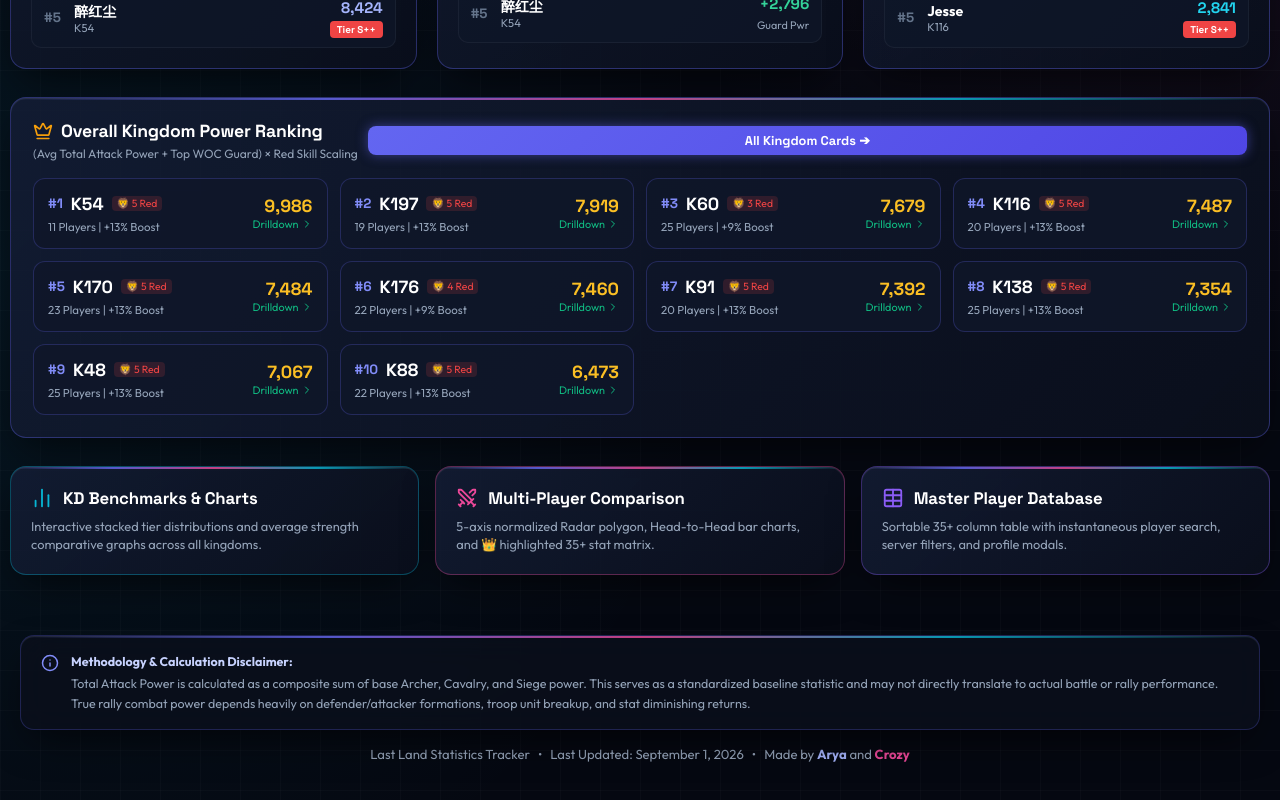
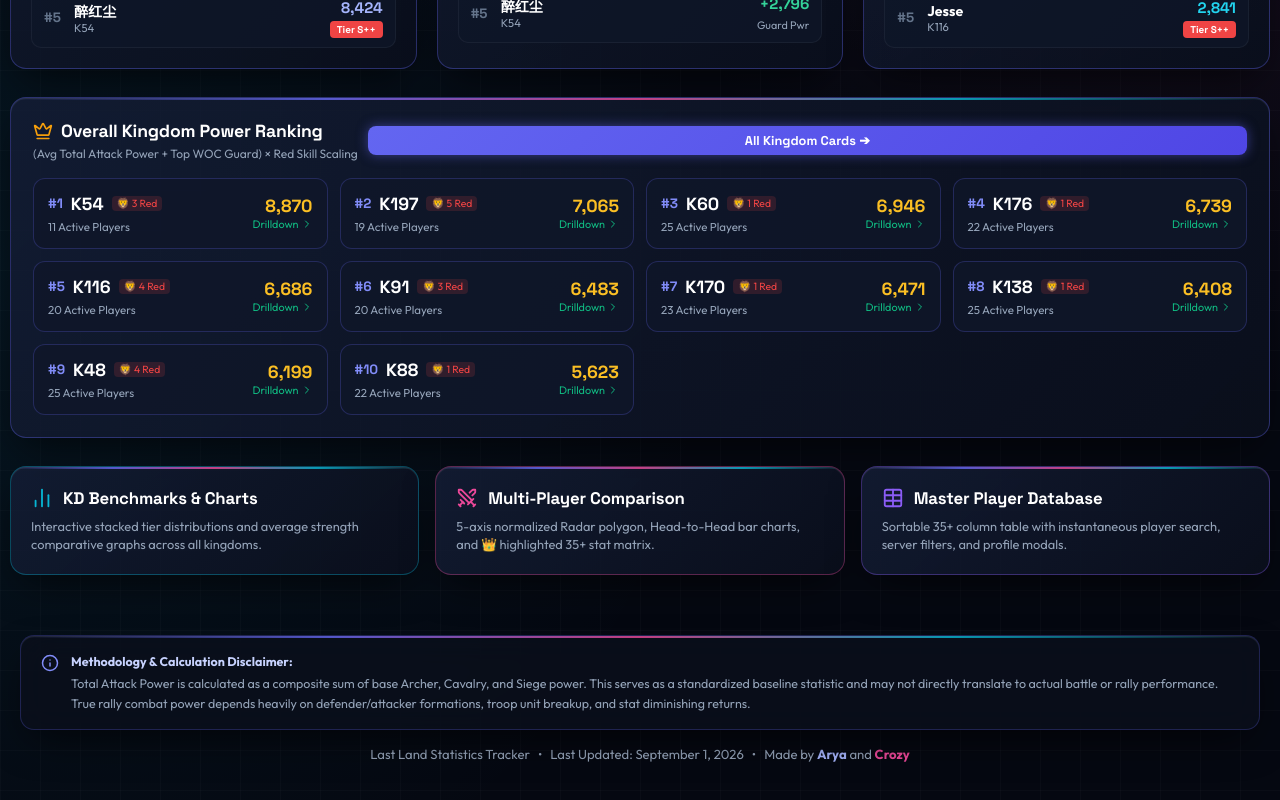
Before and after one commit to vanosski/statistics, a React (Vite) app: page / in a window 1280 px wide. Shown: the part 1010-1810 px from the top of the page. Built offline with nearby package versions, Linux system fonts and the light colour scheme.

Commit message:
Synchronize Homepage Kingdom rankings formula and hide boost text

```diff
--- a/src/components/HomePage.tsx
+++ b/src/components/HomePage.tsx
@@ -38,22 +38,32 @@ export const HomePage: React.FC<HomePageProps> = ({
   // Top 5 Archer Specialists
   const topArchers = [...players].sort((a, b) => b.archer_pow - a.archer_pow).slice(0, 5);
 
-  const redSkillsMap: Record<string, number> = {
-    'K197': 5, 'K91': 5, 'K48': 5, 'K54': 5, 'K88': 5, 'K116': 5, 'K170': 5, 'K138': 5, 'K176': 4, 'K60': 3
+  const redSkillsMap: Record<string, { redSkills: number; customBuff?: number }> = {
+    'K54': { redSkills: 3 },
+    'K197': { redSkills: 5 },
+    'K116': { redSkills: 4 },
+    'K60': { redSkills: 1 },
+    'K176': { redSkills: 1 },
+    'K91': { redSkills: 3 },
+    'K170': { redSkills: 1, customBuff: 0.03 },
+    'K138': { redSkills: 1 },
+    'K88': { redSkills: 1 },
+    'K48': { redSkills: 4 }
   };
 
-  const getRedBonus = (skills: number) => {
-    if (skills >= 5) return 0.13;
-    if (skills >= 3) return 0.09;
-    if (skills >= 1) return 0.05;
-    return 0.0;
+  const getRedBonus = (skills: number, customBuff?: number) => {
+    if (customBuff !== undefined) return customBuff;
+    if (skills <= 0) return 0.0;
+    return 0.04 + (skills - 1) * 0.01;
   };
 
   const rankedKingdoms = [...kingdoms].sort((a, b) => {
+    const cfgA = redSkillsMap[a.server] || { redSkills: 0 };
+    const cfgB = redSkillsMap[b.server] || { redSkills: 0 };
     const wocA = players.find((p) => p.server === a.server && p.is_woc_leader)?.dgp || 0;
     const wocB = players.find((p) => p.server === b.server && p.is_woc_leader)?.dgp || 0;
-    const finalA = (a.avg_total + wocA) * (1 + getRedBonus(redSkillsMap[a.server] || 0));
-    const finalB = (b.avg_total + wocB) * (1 + getRedBonus(redSkillsMap[b.server] || 0));
+    const finalA = (a.avg_total + (wocA * 0.85)) * (1 + getRedBonus(cfgA.redSkills, cfgA.customBuff));
+    const finalB = (b.avg_total + (wocB * 0.85)) * (1 + getRedBonus(cfgB.redSkills, cfgB.customBuff));
     return finalB - finalA;
   });
 
@@ -614,10 +624,11 @@ export const HomePage: React.FC<HomePageProps> = ({
 
         <div style={{ display: 'grid', gridTemplateColumns: 'repeat(auto-fit, minmax(240px, 1fr))', gap: '12px' }}>
           {rankedKingdoms.map((kd, rankIdx) => {
-            const skills = redSkillsMap[kd.server] || 0;
+            const cfg = redSkillsMap[kd.server] || { redSkills: 0 };
             const wocLeader = players.find((p) => p.server === kd.server && p.is_woc_leader);
             const guardPwr = wocLeader ? wocLeader.dgp : 0;
-            const finalKdPwr = Math.round((kd.avg_total + guardPwr) * (1 + getRedBonus(skills)));
+            const redBonus = getRedBonus(cfg.redSkills, cfg.customBuff);
+            const finalKdPwr = Math.round((kd.avg_total + (guardPwr * 0.85)) * (1 + redBonus));
 
             return (
               <div
@@ -653,12 +664,14 @@ export const HomePage: React.FC<HomePageProps> = ({
                     <span style={{ fontWeight: 800, fontSize: '1.1rem', color: '#fff', fontFamily: 'Space Grotesk, sans-serif' }}>
                       {kd.server}
                     </span>
-                    <span style={{ fontSize: '0.65rem', color: '#ef4444', background: 'rgba(239, 68, 68, 0.15)', padding: '1px 5px', borderRadius: '4px' }}>
-                      🦁 {skills} Red
-                    </span>
+                    {cfg.redSkills > 0 && (
+                      <span style={{ fontSize: '0.65rem', color: '#ef4444', background: 'rgba(239, 68, 68, 0.15)', padding: '1px 5px', borderRadius: '4px' }}>
+                        🦁 {cfg.redSkills} Red
+                      </span>
+                    )}
                   </div>
                   <div style={{ fontSize: '0.72rem', color: 'var(--text-muted)', marginTop: '4px' }}>
-                    {kd.count} Players | +{Math.round(getRedBonus(skills) * 100)}% Boost
+                    {kd.count} Active Players
                   </div>
                 </div>
 
```
